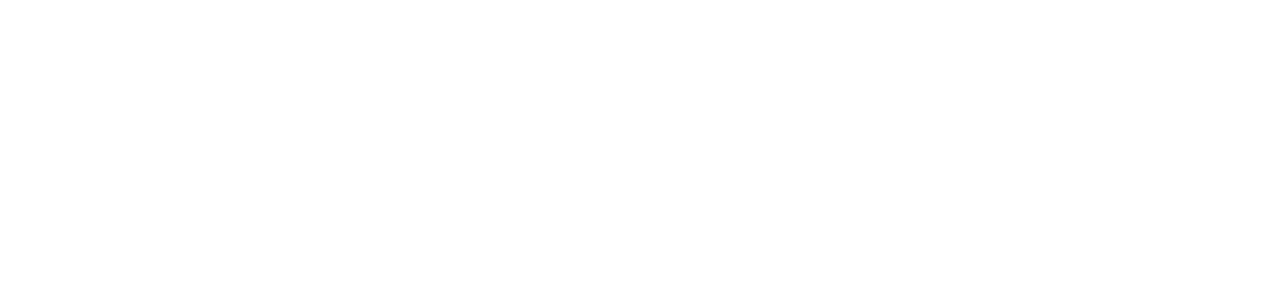
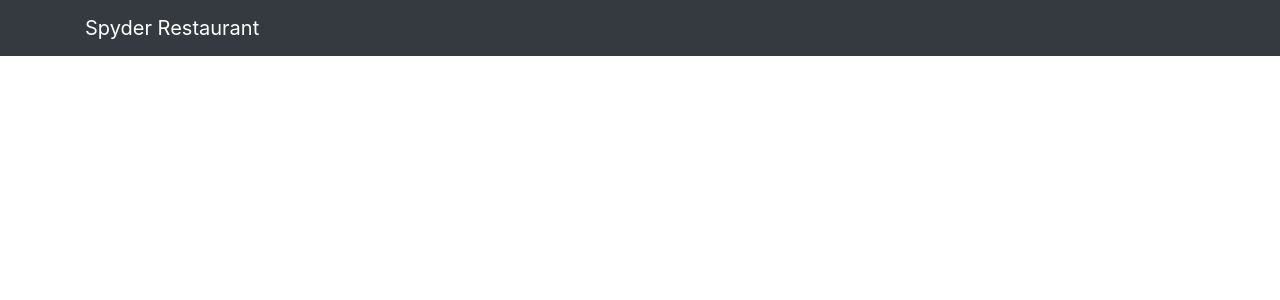
Before and after one commit to foysal-mahmud/Restaurant-Project-React-js, a React (Create React App) app: page / in a window 1280 px wide. Shown: the top 300 px of the page. Built offline with nearby package versions, Linux system fonts and the light colour scheme.

Commit message:
Navigation bar using Reactstrap

```diff
--- a/public/index.html
+++ b/public/index.html
@@ -24,7 +24,7 @@
       work correctly both with client-side routing and a non-root public URL.
       Learn how to configure a non-root public URL by running `npm run build`.
     -->
-    <title>Restaurant Project</title>
+    <title>Spyder Restaurant</title>
   </head>
   <body>
     <noscript>You need to enable JavaScript to run this app.</noscript>
--- a/src/components/header/Header.js
+++ b/src/components/header/Header.js
@@ -1,7 +1,9 @@
+import Navigation from './Navigation';
+
 const Header = () => {
     return (
         <div>
-
+            <Navigation/>
         </div>
     );
 }
--- /dev/null
+++ b/src/components/header/Navigation.js
@@ -0,0 +1,15 @@
+import { Navbar, NavbarBrand } from 'reactstrap';
+
+const Navigation = () => {
+    return (
+        <div>
+            <Navbar dark color="dark">
+                <div className="container">
+                    <NavbarBrand>Spyder Restaurant</NavbarBrand>
+                </div>
+            </Navbar>
+        </div>
+    );
+}
+
+export default Navigation;
```
